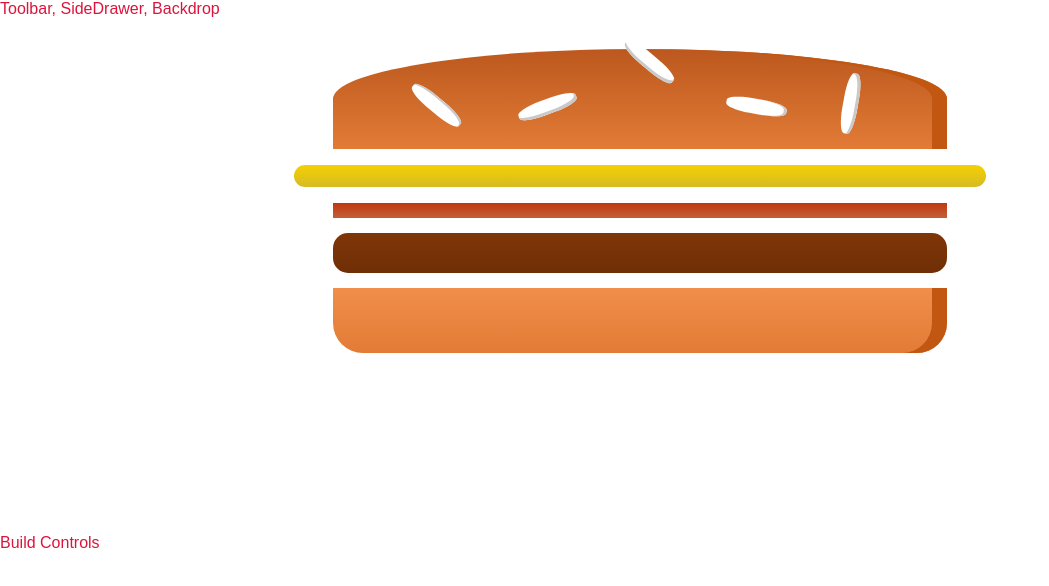
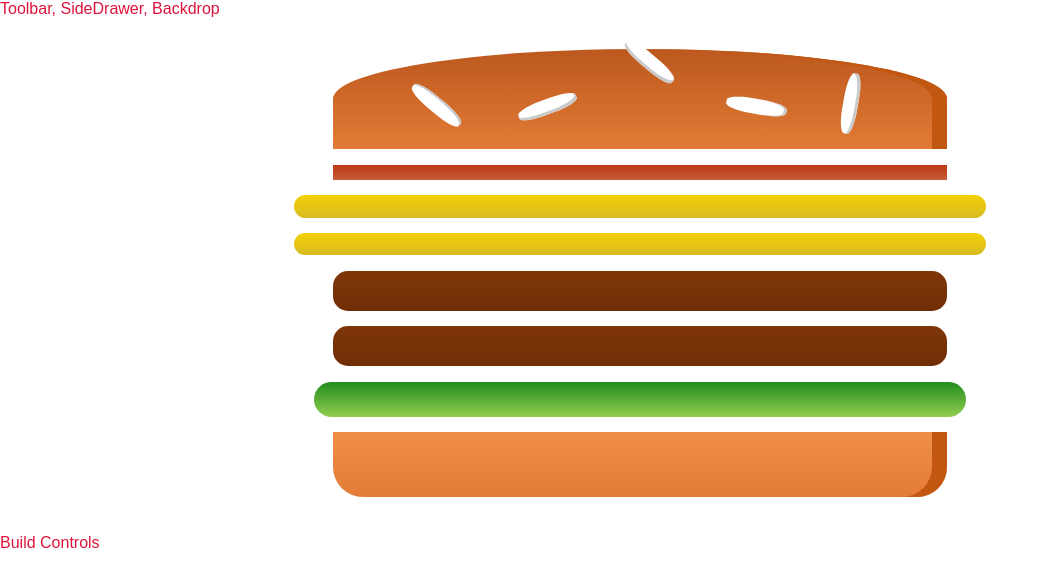
Before and after one commit to dccfmatos/Build-a-Burger, a React (Create React App) app: page / in a window 1280 px wide. Shown: the top 586 px of the page, without its empty margins (0-1049 px from the left). Built offline with nearby package versions, Linux system fonts and the light colour scheme.

Commit message:
Outputting ingredients dynamically

```diff
--- a/src/components/Burger/Burger.js
+++ b/src/components/Burger/Burger.js
@@ -3,12 +3,18 @@
 import BurgerIngredient from './BurgerIngredient/BurgerIngredient';
 
 const burger = (props) => {
+    const transformedIngredients = Object.keys(props.ingredients)
+        .map(igKey => {
+            return [...Array(props.ingredients[igKey])] //now we have an array of two elements [,]
+            .map((_, i) => {
+                return <BurgerIngredient key={igKey + i} type={igKey}/>;
+            });
+        });
+
     return (
         <div className= {style.Burger}>
             <BurgerIngredient type="bread-top"/>
-            <BurgerIngredient type="cheese"/>
-            <BurgerIngredient type="bacon"/>
-            <BurgerIngredient type="meat"/>
+            {transformedIngredients}
             <BurgerIngredient type="bread-bottom"/>
         </div>
     );
--- a/src/containers/BurgerBuilder/BurgerBuilder.js
+++ b/src/containers/BurgerBuilder/BurgerBuilder.js
@@ -3,10 +3,20 @@
 import Burger from '../../components/Burger/Burger';
 
 class BurgerBuilder extends Component {
+    state = {
+        ingredients: {
+            bacon: 1,
+            cheese: 2,
+            meat: 2,
+            salad: 1
+        }
+
+    }
+
     render () {
         return (
             <Aux>
-                <Burger/>
+                <Burger ingredients={this.state.ingredients}/>
                 <div>Build Controls</div>
             </Aux>
         );
```
